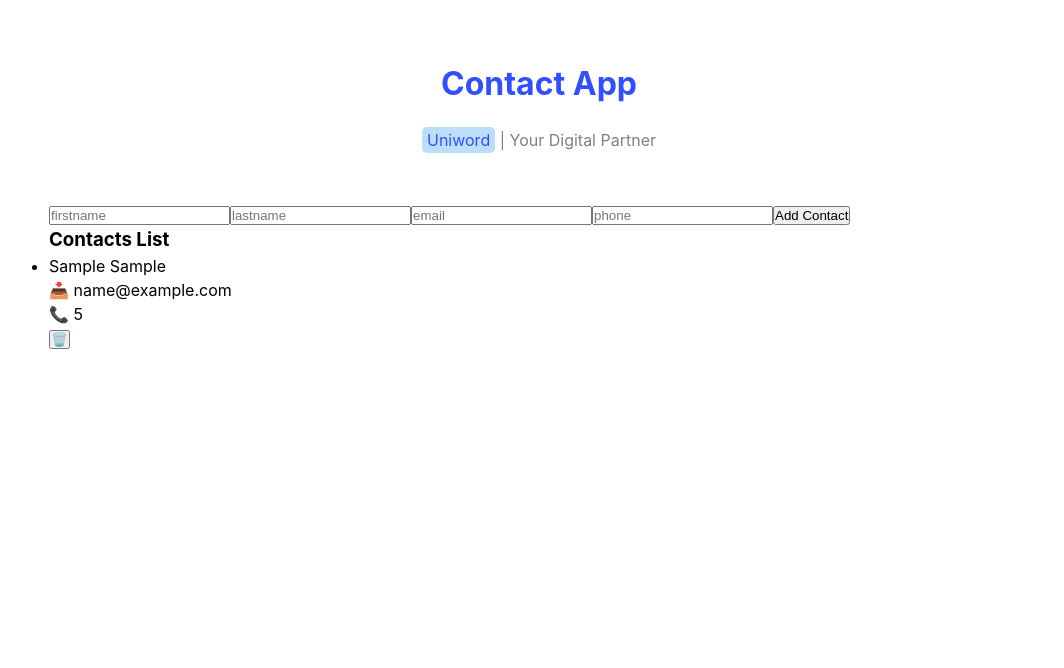
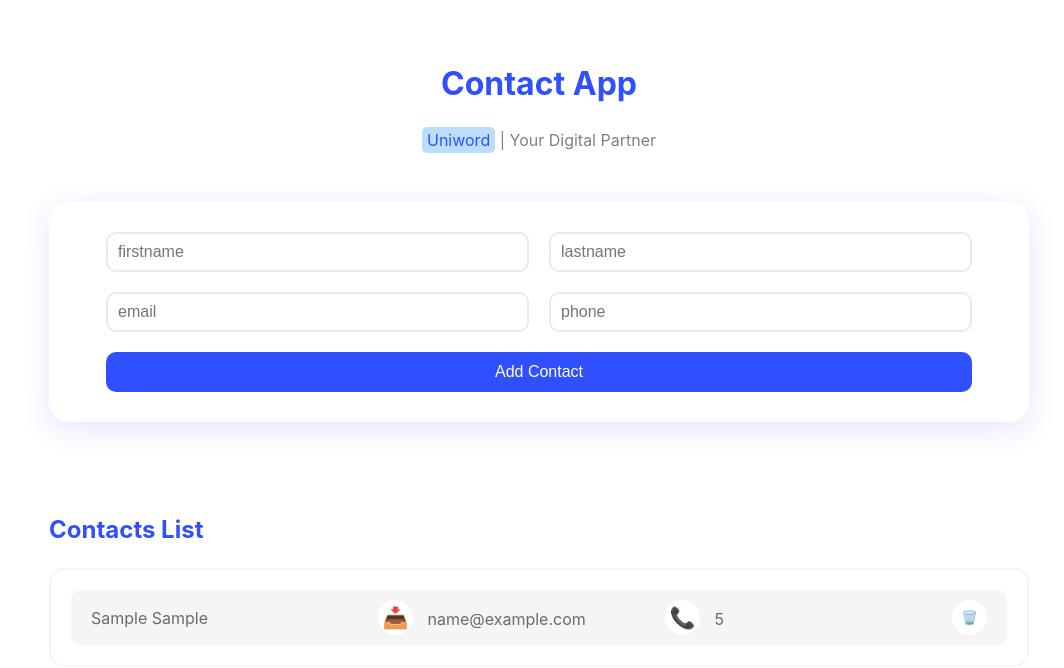
Before and after one commit to Ali-RHI/Contact-App, a React (Vite) app: page / in a window 1280 px wide. Both pictures are taken after typing "Sample", "Sample", "name@example.com", "5" into the empty fields and a click on the button "Add Contact". Shown: the top 668 px of the page, without its empty margins (101-1165 px from the left). Built offline with nearby package versions, Linux system fonts and the light colour scheme.

Commit message:
writing the styles and css

```diff
--- a/src/components/ContactItem.jsx
+++ b/src/components/ContactItem.jsx
@@ -1,7 +1,9 @@
+import styles from "./ContactItem.module.css"
+
 function ContactItem({ data: { id, firstName, lastName, email, phone } ,deleteHandler}) {
 
     return (
-        <li key={ id }>
+        <li className={styles.item} >
             <p>{ firstName } { lastName }</p>
             <p><span>📥</span> { email }</p>
             <p><span>📞</span> { phone }</p>
--- /dev/null
+++ b/src/components/ContactItem.module.css
@@ -0,0 +1,41 @@
+.item {
+    display: flex;
+    justify-content: space-between;
+    align-items: center;
+    background-color: #f5f5f5;
+    color: #6b6b6f;
+    padding: 10px 20px;
+    margin: 15px;
+    border-radius: 10px;
+}
+
+.item p {
+    flex-basis: 0;
+    flex-grow: 1;
+}
+
+.item span {
+    display: inline-block;
+    font-size: 1.3rem;
+    text-align: center;
+    margin-right: 10px;
+    background-color: #fff;
+    width: 35px;
+    height: 35px;
+    line-height: 35px;
+    border-radius: 50%;
+}
+
+.item button {
+    width: 35px;
+    height: 35px;
+    background-color: #fff;
+    border: none;
+    cursor: pointer;
+    border-radius: 50%;
+    transition: all 0.1s ease-in-out;
+}
+
+.item button:hover {
+    font-size: 1.5rem;
+}
--- a/src/components/Contacts.jsx
+++ b/src/components/Contacts.jsx
@@ -2,6 +2,7 @@ import { useState } from "react";
 import ContactsList from "./ContactsList.jsx";
 import inputs from "../constants/inputs.js";
 import { v4 } from "uuid";
+import styles from '../components/Contacts.module.css'
 
 export function Contacts() {
     const [contacts, setContacts] = useState([]);
@@ -42,11 +43,12 @@ export function Contacts() {
 
 
     return (
-        <div>
-            <div>{ inputs.map((input, index) => (<input key={ index } type={ input.type } placeholder={ input.placeholder } name={ input.name } value={ contact[input.name] } onChange={ changeHandler } />)) }
+        <div className={ styles.container }>
+            <div className={ styles.form }>{ inputs.map((input, index) => (<input key={ index } type={ input.type } placeholder={ input.placeholder } name={ input.name } value={ contact[input.name] } onChange={ changeHandler } />)) }
                 <button onClick={ addHandler }>Add Contact</button>
             </div>
-            <div>{ alert && <p>{ alert }</p> }</div>
+            <div
+                className={ styles.alert }>{ alert && <p>{ alert }</p> }</div>
             <ContactsList contacts={ contacts } deleteHandler={ deleteHandler } />
         </div>
     );
--- /dev/null
+++ b/src/components/Contacts.module.css
@@ -0,0 +1,69 @@
+.container {
+    display: flex;
+    flex-direction: column;
+    align-items: center;
+}
+
+.form {
+    display: flex;
+    flex-wrap: wrap;
+    align-items: center;
+    justify-content: center;
+    padding: 20px;
+    margin-bottom: 20px;
+    border-radius: 20px;
+    box-shadow: #304ffe25 0 7px 29px 0;
+}
+
+.form input {
+    width: 45%;
+    height: 40px;
+    padding: 10px;
+    margin: 10px;
+    border: 2px solid #eaeaea;
+    border-radius: 10px;
+    color: #304ffe;
+    font-size: 1rem;
+}
+
+.form button {
+    width: calc(90% + 20px);
+    height: 40px;
+    padding: 10px;
+    margin: 10px 0;
+    cursor: pointer;
+    background-color: #304ffe;
+    border: none;
+    color: #fff;
+    border-radius: 10px;
+    font-size: 1rem;
+    transition: all 0.2s ease-in-out;
+}
+
+.form button:hover {
+    box-shadow: #0c2ad487 0 7px 29px 0;
+}
+
+.alert {
+    width: 100%;
+    height: 40px;
+    margin: 5px 0 25px;
+}
+
+.alert p {
+    background-color: #ffebee;
+    color: #f44336;
+    width: 100%;
+    padding: 10px;
+    border-radius: 10px;
+}
+
+
+@media(max-width:500px){
+    .form input{
+        width: 90%;
+    }
+    .form button{
+        width: 90%;
+    }
+}
--- a/src/components/ContactsList.jsx
+++ b/src/components/ContactsList.jsx
@@ -1,11 +1,12 @@
 import ContactItem from './ContactItem.jsx'
+import styles from './ContactsList.module.css'
 
 function ContactsList({ contacts, deleteHandler }) {
     return (
-        <div>
+        <div className={styles.container}>
             <h3>Contacts List</h3>
-            { contacts.length ? (<ul>{ contacts.map((contact) => (<ContactItem key={ contact.id } data={ contact } deleteHandler={deleteHandler} />)) }
-            </ul>) : <p>No contacts yet!</p> }
+            { contacts.length ? (<ul className={styles.contacts}>{ contacts.map((contact) => (<ContactItem key={ contact.id } data={ contact } deleteHandler={deleteHandler} />)) }
+            </ul>) : <p className={styles.message}>No contacts yet!</p> }
 
         </div>
     )
--- /dev/null
+++ b/src/components/ContactsList.module.css
@@ -0,0 +1,29 @@
+.container {
+    width: 100%;
+    margin-bottom: 100px;
+}
+.container h3 {
+    color: #304ffe;
+    font-size: 1.5rem;
+}
+
+.contacts{
+    border: 2px solid #f5f5f5;
+    list-style: none;
+    margin-top: 20px;
+    padding: 5px;
+    border-radius: 15px;
+}
+
+.message {
+    background-color: #f5f5f5;
+    height: 100px;
+    line-height: 100px;
+    text-align: center;
+    margin-top: 20px;
+    border-radius: 20px;
+    color: #6b6b6f;
+    font-size: 1.2rem;
+    font-weight: 500;
+
+}
```
